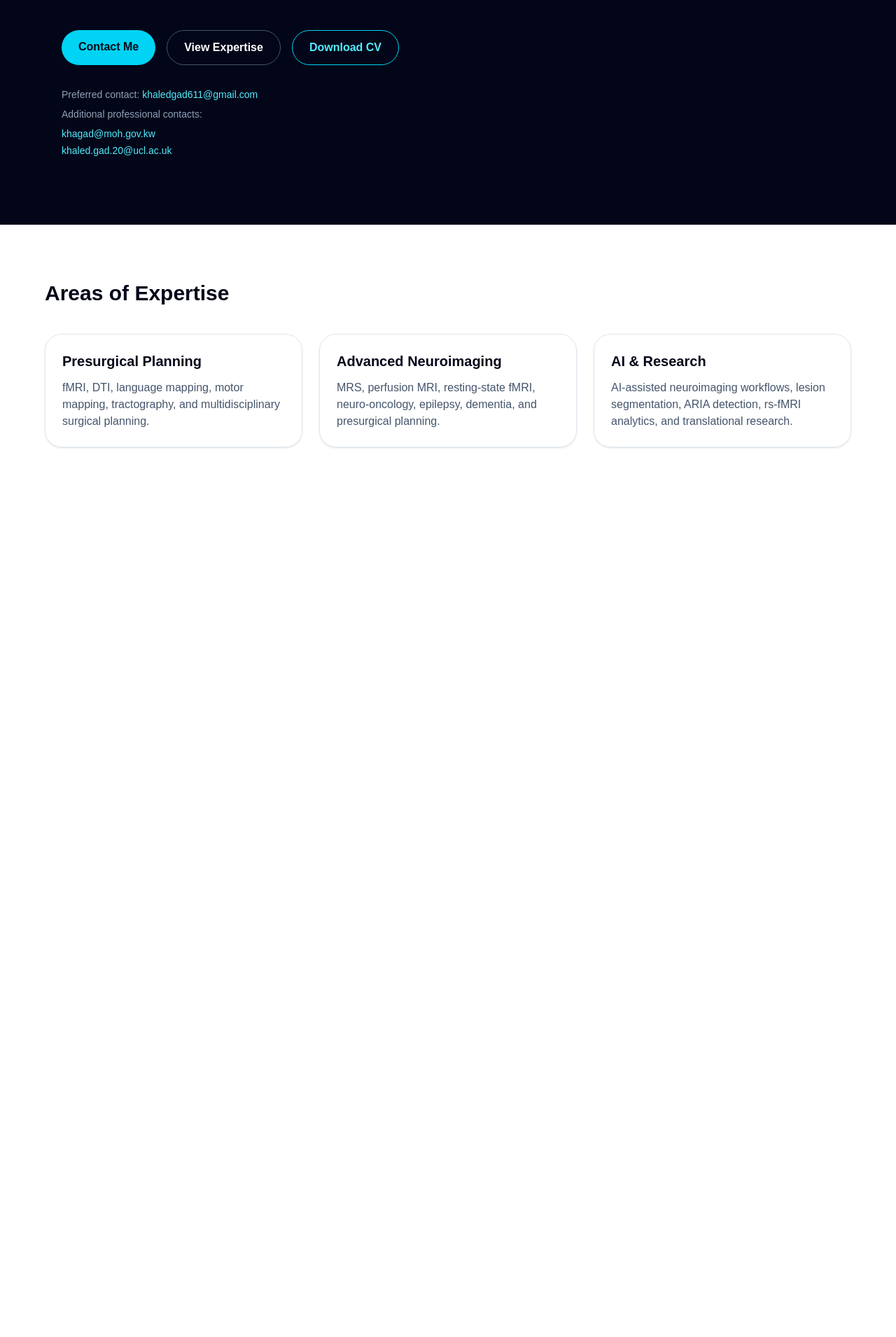
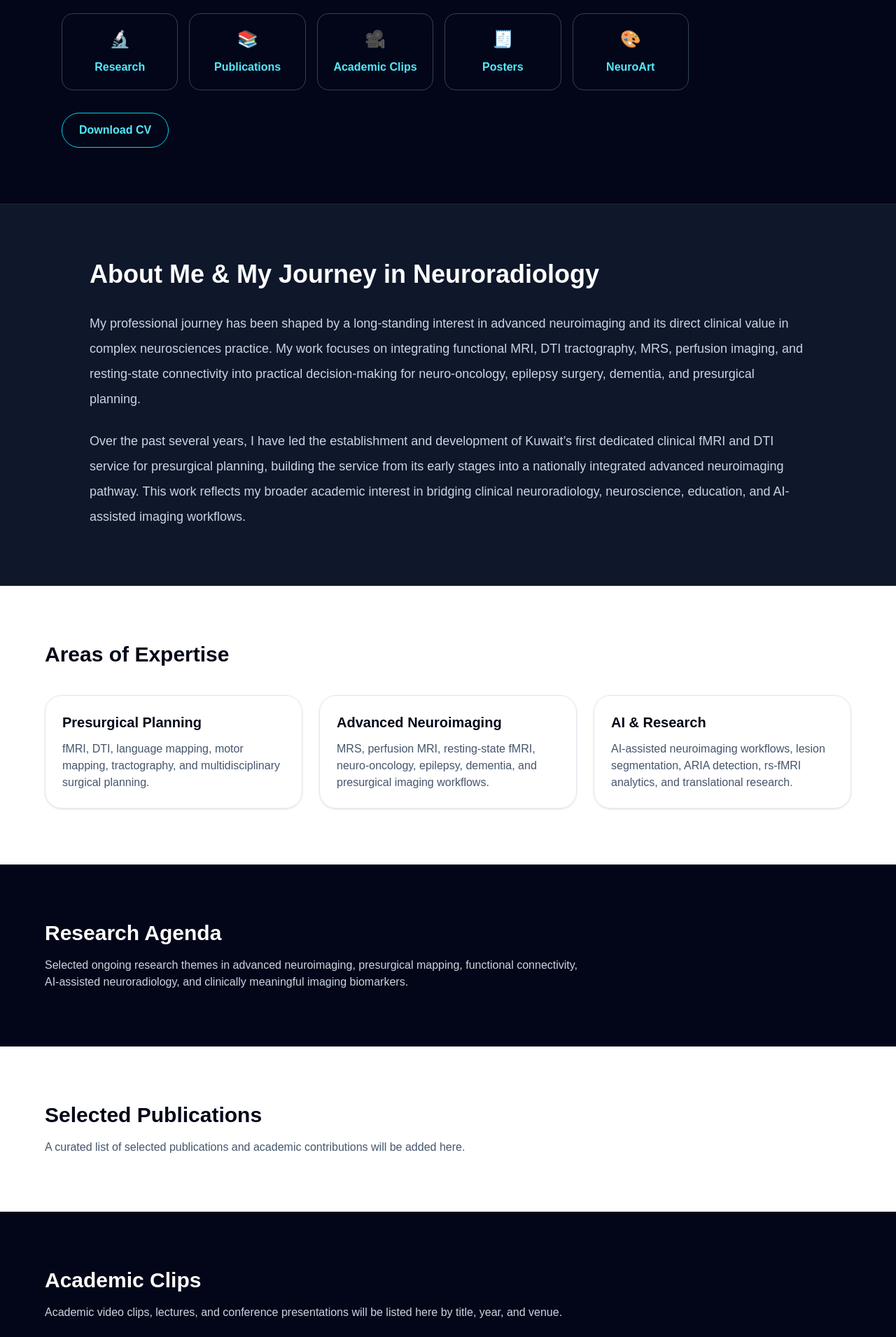
Before and after one commit to khaledneuro/dr-khaled-site, a Next.js app: page / in a window 1280 px wide. Shown: the part 590-2500 px from the top of the page at 70% size. Before the commit the page ends 1309 px from the top, so only its background shows below. Built offline with nearby package versions, Linux system fonts and the light colour scheme.

Commit message:
Redesign homepage with academic sections

```diff
--- a/src/app/page.tsx
+++ b/src/app/page.tsx
@@ -1,44 +1,24 @@
 import Image from "next/image";
 import profilePic from "../assets/profile.jpg";
+
 export default function Home() {
   return (
     <main className="min-h-screen bg-slate-950 text-white">
-
       <header className="sticky top-0 z-50 border-b border-slate-800 bg-slate-950/90 backdrop-blur">
-    <nav className="mx-auto flex max-w-6xl items-center justify-between px-6 py-4">
-      <div className="text-lg font-semibold tracking-wide">
-        Dr Khaled Gad
-      </div>
-
-      <div className="flex flex-wrap gap-6 text-sm text-slate-300">
-        <a href="#research" className="hover:text-cyan-300">
-          Research
-        </a>
-
-        <a href="#publications" className="hover:text-cyan-300">
-          Publications
-        </a>
-
-        <a href="#clips" className="hover:text-cyan-300">
-          Academic Clips
-        </a>
-
-        <a href="#posters" className="hover:text-cyan-300">
-          Posters
-        </a>
-
-        <a href="#neuroart" className="hover:text-cyan-300">
-          NeuroArt
-        </a>
-
-        <a href="#statement" className="hover:text-cyan-300">
-          Personal Statement
-        </a>
+        <nav className="mx-auto flex max-w-6xl justify-center px-6 py-4">
+          <div className="flex flex-wrap justify-center gap-5 text-sm text-slate-300">
+            <a href="#about" className="hover:text-cyan-300">About</a>
+            <a href="#research" className="hover:text-cyan-300">Research</a>
+            <a href="#publications" className="hover:text-cyan-300">Publications</a>
+            <a href="#clips" className="hover:text-cyan-300">Academic Clips</a>
+            <a href="#posters" className="hover:text-cyan-300">Posters</a>
+            <a href="#neuroart" className="hover:text-cyan-300">NeuroArt</a>
+            <a href="#contact" className="hover:text-cyan-300">Contact</a>
           </div>
         </nav>
       </header>
 
-      <section className="mx-auto max-w-6xl px-6 py-24">
+      <section className="mx-auto max-w-6xl px-6 py-20">
         <p className="mb-6 text-sm uppercase tracking-[0.3em] text-cyan-300">
           Consultant Neuroradiologist
         </p>
@@ -49,6 +29,7 @@ export default function Home() {
           className="mb-8 h-40 w-40 rounded-full object-cover ring-4 ring-cyan-300/40"
           priority
         />
+
         <h1 className="max-w-4xl text-5xl font-bold tracking-tight md:text-7xl">
           Dr Khaled Gad
         </h1>
@@ -60,62 +41,68 @@ export default function Home() {
           neuroradiology research.
         </p>
 
-        <div className="mt-10 flex flex-wrap gap-4">
-          <a
-  href="mailto:khaledgad611@gmail.com?subject=Website%20Contact"
-  className="rounded-full bg-cyan-400 px-6 py-3 font-semibold text-slate-950 hover:bg-cyan-300"
->
-  Contact Me
+        <div className="mt-10 grid max-w-4xl gap-4 sm:grid-cols-2 lg:grid-cols-5">
+          <a href="#research" className="rounded-2xl border border-slate-700 p-5 text-center hover:border-cyan-300 hover:bg-slate-900">
+            <div className="text-2xl">🔬</div>
+            <div className="mt-3 font-semibold text-cyan-300">Research</div>
           </a>
 
-          <a
-            href="#expertise"
-            className="rounded-full border border-slate-600 px-6 py-3 font-semibold text-white hover:bg-slate-800"
-          >
-            View Expertise
+          <a href="#publications" className="rounded-2xl border border-slate-700 p-5 text-center hover:border-cyan-300 hover:bg-slate-900">
+            <div className="text-2xl">📚</div>
+            <div className="mt-3 font-semibold text-cyan-300">Publications</div>
           </a>
+
+          <a href="#clips" className="rounded-2xl border border-slate-700 p-5 text-center hover:border-cyan-300 hover:bg-slate-900">
+            <div className="text-2xl">🎥</div>
+            <div className="mt-3 font-semibold text-cyan-300">Academic Clips</div>
+          </a>
+
+          <a href="#posters" className="rounded-2xl border border-slate-700 p-5 text-center hover:border-cyan-300 hover:bg-slate-900">
+            <div className="text-2xl">🧾</div>
+            <div className="mt-3 font-semibold text-cyan-300">Posters</div>
+          </a>
+
+          <a href="#neuroart" className="rounded-2xl border border-slate-700 p-5 text-center hover:border-cyan-300 hover:bg-slate-900">
+            <div className="text-2xl">🎨</div>
+            <div className="mt-3 font-semibold text-cyan-300">NeuroArt</div>
+          </a>
+        </div>
+
+        <div className="mt-8">
           <a
             href="/files/cv.pdf"
             target="_blank"
-  className="rounded-full border border-cyan-400 px-6 py-3 font-semibold text-cyan-300 hover:bg-cyan-400 hover:text-slate-950"
+            className="inline-block rounded-full border border-cyan-400 px-6 py-3 font-semibold text-cyan-300 hover:bg-cyan-400 hover:text-slate-950"
           >
             Download CV
           </a>
         </div>
-        <div className="mt-8 text-sm text-slate-400">
-  <p>
-    Preferred contact:{" "}
-    <a
-      href="mailto:khaledgad611@gmail.com"
-      className="text-cyan-300 hover:underline"
-    >
-      khaledgad611@gmail.com
-    </a>
+      </section>
+
+      <section id="about" className="border-y border-slate-800 bg-slate-900 px-6 py-20">
+        <div className="mx-auto max-w-5xl">
+          <h2 className="text-4xl font-bold">
+            About Me & My Journey in Neuroradiology
+          </h2>
+
+          <p className="mt-8 text-lg leading-9 text-slate-300">
+            My professional journey has been shaped by a long-standing interest
+            in advanced neuroimaging and its direct clinical value in complex
+            neurosciences practice. My work focuses on integrating functional
+            MRI, DTI tractography, MRS, perfusion imaging, and resting-state
+            connectivity into practical decision-making for neuro-oncology,
+            epilepsy surgery, dementia, and presurgical planning.
           </p>
 
-  <p className="mt-2">
-    Additional professional contacts:
+          <p className="mt-6 text-lg leading-9 text-slate-300">
+            Over the past several years, I have led the establishment and
+            development of Kuwait’s first dedicated clinical fMRI and DTI
+            service for presurgical planning, building the service from its
+            early stages into a nationally integrated advanced neuroimaging
+            pathway. This work reflects my broader academic interest in bridging
+            clinical neuroradiology, neuroscience, education, and AI-assisted
+            imaging workflows.
           </p>
-
-  <ul className="mt-2 space-y-1">
-    <li>
-      <a
-        href="mailto:khagad@moh.gov.kw"
-        className="text-cyan-300 hover:underline"
-      >
-        khagad@moh.gov.kw
-      </a>
-    </li>
-
-    <li>
-      <a
-        href="mailto:khaled.gad.20@ucl.ac.uk"
-        className="text-cyan-300 hover:underline"
-      >
-        khaled.gad.20@ucl.ac.uk
-      </a>
-    </li>
-  </ul>
         </div>
       </section>
 
@@ -125,7 +112,7 @@ export default function Home() {
 
           <div className="mt-10 grid gap-6 md:grid-cols-3">
             <div className="rounded-3xl border border-slate-200 p-6 shadow-sm">
-              <h3 className="text-xl font-semibold">Presurgical Planning </h3>
+              <h3 className="text-xl font-semibold">Presurgical Planning</h3>
               <p className="mt-3 text-slate-600">
                 fMRI, DTI, language mapping, motor mapping, tractography, and
                 multidisciplinary surgical planning.
@@ -135,7 +122,8 @@ export default function Home() {
             <div className="rounded-3xl border border-slate-200 p-6 shadow-sm">
               <h3 className="text-xl font-semibold">Advanced Neuroimaging</h3>
               <p className="mt-3 text-slate-600">
-                MRS, perfusion MRI, resting-state fMRI, neuro-oncology, epilepsy, dementia, and presurgical planning.
+                MRS, perfusion MRI, resting-state fMRI, neuro-oncology,
+                epilepsy, dementia, and presurgical imaging workflows.
               </p>
             </div>
 
@@ -149,6 +137,86 @@ export default function Home() {
           </div>
         </div>
       </section>
+
+      <section id="research" className="bg-slate-950 px-6 py-20">
+        <div className="mx-auto max-w-6xl">
+          <h2 className="text-3xl font-bold">Research Agenda</h2>
+          <p className="mt-4 max-w-3xl text-slate-300">
+            Selected ongoing research themes in advanced neuroimaging,
+            presurgical mapping, functional connectivity, AI-assisted
+            neuroradiology, and clinically meaningful imaging biomarkers.
+          </p>
+        </div>
+      </section>
+
+      <section id="publications" className="bg-white px-6 py-20 text-slate-950">
+        <div className="mx-auto max-w-6xl">
+          <h2 className="text-3xl font-bold">Selected Publications</h2>
+          <p className="mt-4 max-w-3xl text-slate-600">
+            A curated list of selected publications and academic contributions
+            will be added here.
+          </p>
+        </div>
+      </section>
+
+      <section id="clips" className="bg-slate-950 px-6 py-20">
+        <div className="mx-auto max-w-6xl">
+          <h2 className="text-3xl font-bold">Academic Clips</h2>
+          <p className="mt-4 max-w-3xl text-slate-300">
+            Academic video clips, lectures, and conference presentations will be
+            listed here by title, year, and venue.
+          </p>
+        </div>
+      </section>
+
+      <section id="posters" className="bg-white px-6 py-20 text-slate-950">
+        <div className="mx-auto max-w-6xl">
+          <h2 className="text-3xl font-bold">Posters</h2>
+          <p className="mt-4 max-w-3xl text-slate-600">
+            Selected scientific posters and conference materials will be
+            available here.
+          </p>
+        </div>
+      </section>
+
+      <section id="neuroart" className="bg-slate-950 px-6 py-20">
+        <div className="mx-auto max-w-6xl">
+          <h2 className="text-3xl font-bold">NeuroArt</h2>
+          <p className="mt-4 max-w-3xl text-slate-300">
+            A selected space for NeuroArt Challenge work, combining brain
+            imaging, visual creativity, neuroscience education, and artistic
+            interpretation.
+          </p>
+        </div>
+      </section>
+
+      <section id="contact" className="bg-slate-900 px-6 py-20">
+        <div className="mx-auto max-w-6xl">
+          <h2 className="text-3xl font-bold">Contact</h2>
+
+          <p className="mt-6 text-slate-300">
+            Preferred contact:{" "}
+            <a href="mailto:khaledgad611@gmail.com" className="text-cyan-300 hover:underline">
+              khaledgad611@gmail.com
+            </a>
+          </p>
+
+          <p className="mt-4 text-slate-400">Additional professional contacts:</p>
+
+          <ul className="mt-3 space-y-2 text-slate-300">
+            <li>
+              <a href="mailto:khagad@moh.gov.kw" className="text-cyan-300 hover:underline">
+                khagad@moh.gov.kw
+              </a>
+            </li>
+            <li>
+              <a href="mailto:khaled.gad.20@ucl.ac.uk" className="text-cyan-300 hover:underline">
+                khaled.gad.20@ucl.ac.uk
+              </a>
+            </li>
+          </ul>
+        </div>
+      </section>
     </main>
   );
 }
```
Lines whose indentation alone changed are shown as unchanged.
